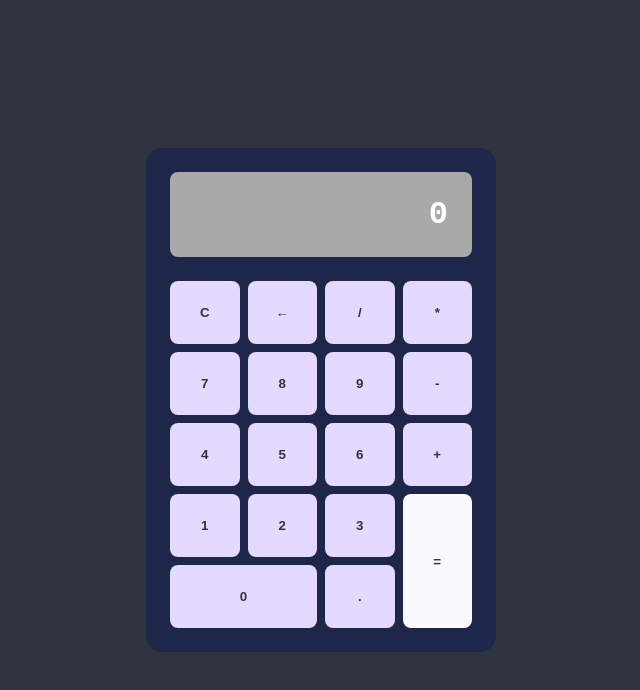
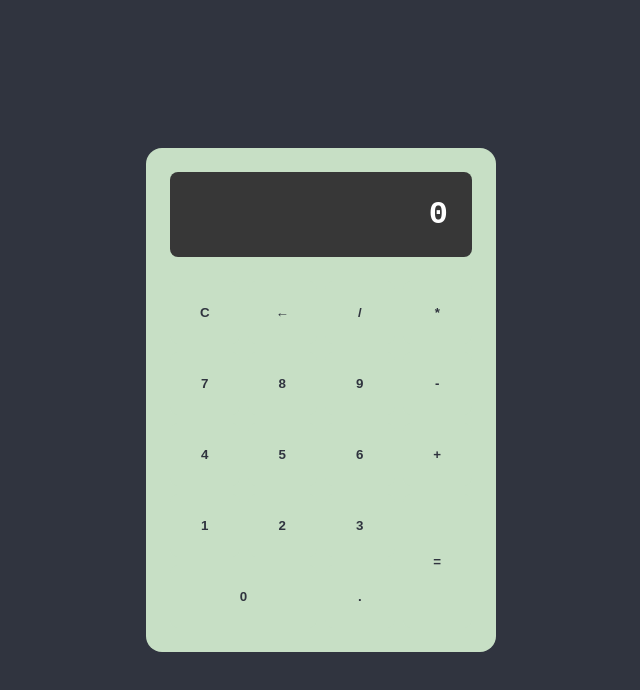
Before and after one commit to diego-ar/CalcJS, a plain HTML site: page index.html in a window 1280 px wide. Shown: the whole page, without its empty margins (319-959 px from the left). Drawn offline with Linux system fonts and the light colour scheme.

Commit message:
Update style.css

```diff
--- a/style.css
+++ b/style.css
@@ -13,7 +13,7 @@ body {
 }
 
 .calculadora {
-    background-color: #1e2749;
+    background-color: #C7DFC5;
     color: white;
     width: 350px;
     max-width: 100%;
@@ -26,7 +26,7 @@ body {
 
 .pantalla {
     grid-column: 1 / -1;
-    background-color: darkgray;
+    background-color: #373737;
     padding: 1.5rem;
     font-size: 2rem;
     text-align: right;
@@ -37,7 +37,7 @@ body {
 }
 
 .btn {
-    background-color: #e4d9ff;
+    background-color: #C7DFC5;
     color: #30343f;
     border: 0;
     padding: 1.5rem .5rem;
@@ -50,7 +50,7 @@ body {
 }
 
 .btn:hover {
-    background-color: #726da8;
+    background-color: #67A861;
 }
 
 #cero {
@@ -59,9 +59,9 @@ body {
 
 #igual {
     grid-row: span 2;
-    background-color: #fafaff;
+    background-color: #C7DFC5;
 }
 
 #igual:hover {
-    background-color: #ffefd3;
+    background-color: #67A861;
 }
```
